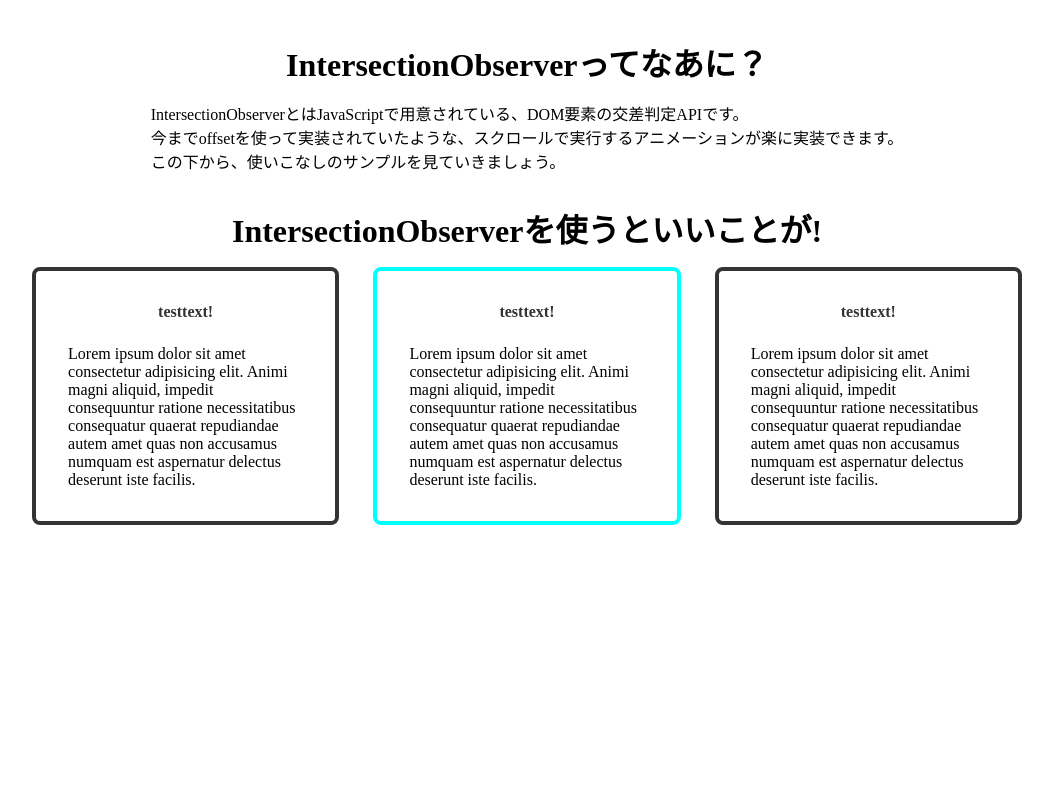
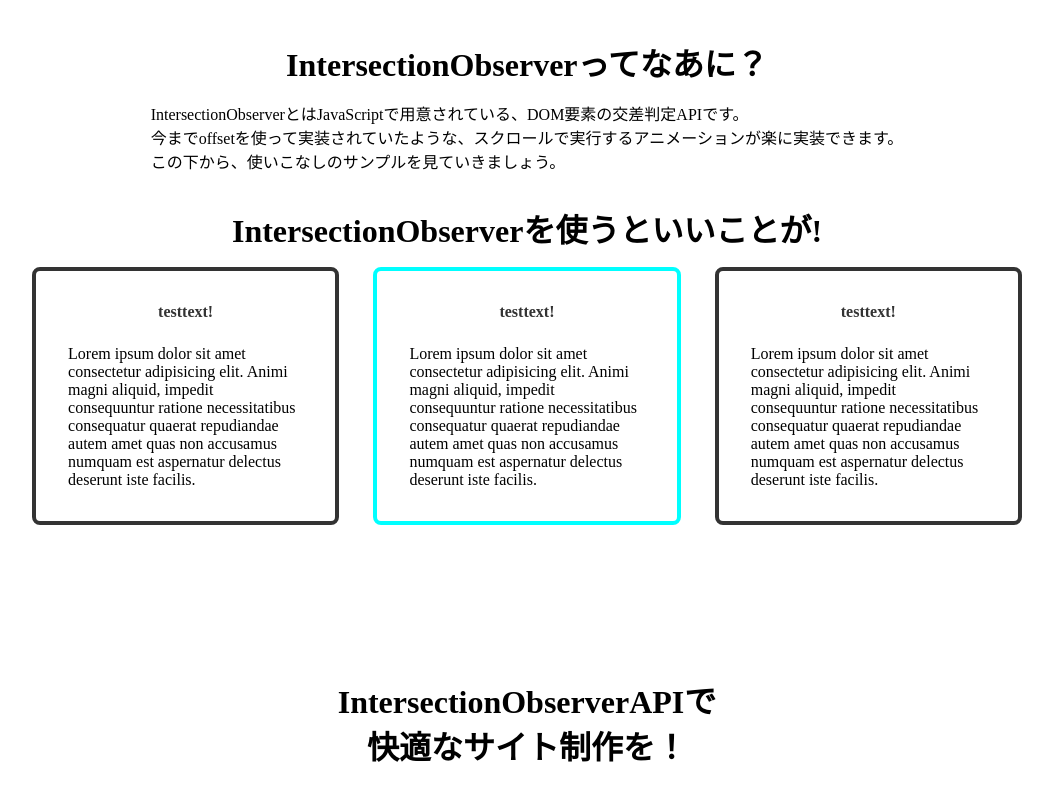
Before and after one commit to rohitotsubakura/IntersectionObserver-sample, a Nuxt app: page / in a window 1280 px wide. Shown: the part 838-1638 px from the top of the page, without its empty margins (113-1166 px from the left). Before the commit the page ends 1440 px from the top, so only its background shows below. Built offline with nearby package versions, Linux system fonts and the light colour scheme.

Commit message:
modify: 結論セクションを追加、delayさせる要素に専用classをつける

```diff
--- a/app.vue
+++ b/app.vue
@@ -2,6 +2,7 @@
   <div>
     <Keyvisual />
     <About />
+    <Conclusion />
   </div>
 </template>
 <script setup lang="ts">
--- a/components/About.vue
+++ b/components/About.vue
@@ -13,15 +13,15 @@
             IntersectionObserverを使うといいことが!
         </h3>
         <ul class="merit-list">
-            <li class="item" ref="targetAboutListItem1">
+            <li class="item -delay" ref="targetAboutListItem1">
                 <h4 class="heading">testtext!</h4>
                 <p class="description">Lorem ipsum dolor sit amet consectetur adipisicing elit. Animi magni aliquid, impedit consequuntur ratione necessitatibus consequatur quaerat repudiandae autem amet quas non accusamus numquam est aspernatur delectus deserunt iste facilis.</p>
             </li>
-            <li class="item" ref="targetAboutListItem2">
+            <li class="item -delay" ref="targetAboutListItem2">
                 <h4 class="heading">testtext!</h4>
                 <p class="description">Lorem ipsum dolor sit amet consectetur adipisicing elit. Animi magni aliquid, impedit consequuntur ratione necessitatibus consequatur quaerat repudiandae autem amet quas non accusamus numquam est aspernatur delectus deserunt iste facilis.</p>
             </li>
-            <li class="item" ref="targetAboutListItem3">
+            <li class="item -delay" ref="targetAboutListItem3">
                 <h4 class="heading">testtext!</h4>
                 <p class="description">Lorem ipsum dolor sit amet consectetur adipisicing elit. Animi magni aliquid, impedit consequuntur ratione necessitatibus consequatur quaerat repudiandae autem amet quas non accusamus numquam est aspernatur delectus deserunt iste facilis.</p>
             </li>
--- /dev/null
+++ b/components/Conclusion.vue
@@ -0,0 +1,59 @@
+<template>
+<div class="o-conclusion">
+    <div class="conclusion" ref="targetConclusion">
+        <p class="comment">
+            IntersectionObserverAPIで<br />
+            快適なサイト制作を！
+        </p>
+    </div>
+</div>
+</template>
+<script setup lang="ts">
+import { useIntersectionObserver } from '@/composables/useIntersectionObserver'
+
+const targetConclusion = ref<HTMLElement | null>(null)
+
+const elements = [
+    targetConclusion,
+]
+
+onMounted(() => {
+    useIntersectionObserver().doObserve(elements)
+})
+</script>
+<style lang="scss">
+@keyframes fadeIn {
+    from {
+        opacity: 0;
+        transform: translateY(20px);
+    }
+    to {
+        opacity: 1;
+        transform: translateY(0);
+    }
+}
+.o-conclusion {
+    width: 100%;
+    height: 30vh;
+    display: flex;
+    flex-direction: column;
+    align-items: center;
+    justify-content: center;
+    .-intersecting {
+        animation: fadeIn 0.5s ease-in-out both;
+    }
+    > .conclusion {
+        width: 80%;
+        margin: 0 auto;
+        display: flex;
+        flex-direction: column;
+        align-items: center;
+        justify-content: center;
+        > .comment {
+            font-size: 32px;
+            font-weight: bold;
+            text-align: center;
+        }
+    }
+}
+</style>
--- a/composables/useIntersectionObserver.ts
+++ b/composables/useIntersectionObserver.ts
@@ -9,7 +9,7 @@ const doObserve = ((elements: Ref<HTMLElement | null>[]) => {
     elements.forEach((element, index) => {
         const observer = new IntersectionObserver((items) => {
             items.forEach((item) => {
-                if (item.isIntersecting && item.target.classList.contains('item')) {
+                if (item.isIntersecting && item.target.classList.contains('-delay')) {
                     const delay = 300 * index
                     setTimeout(() => {
                         item.target.classList.add('-intersecting')
```
